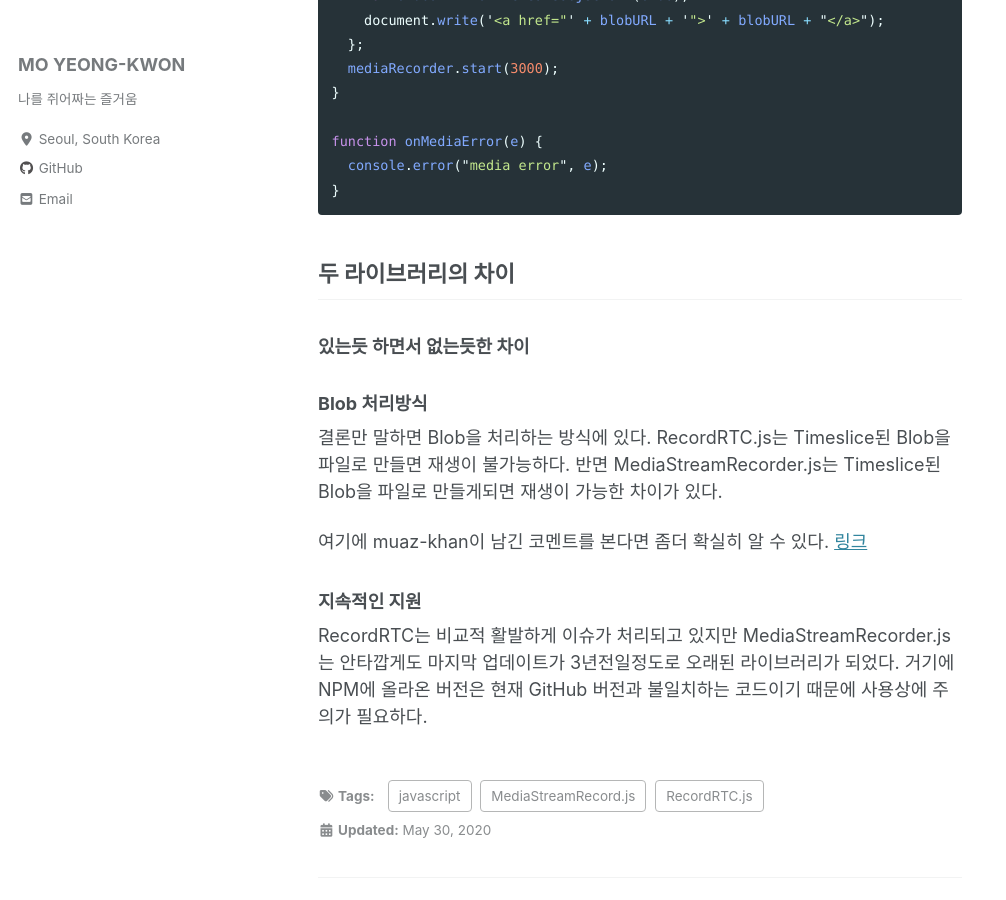
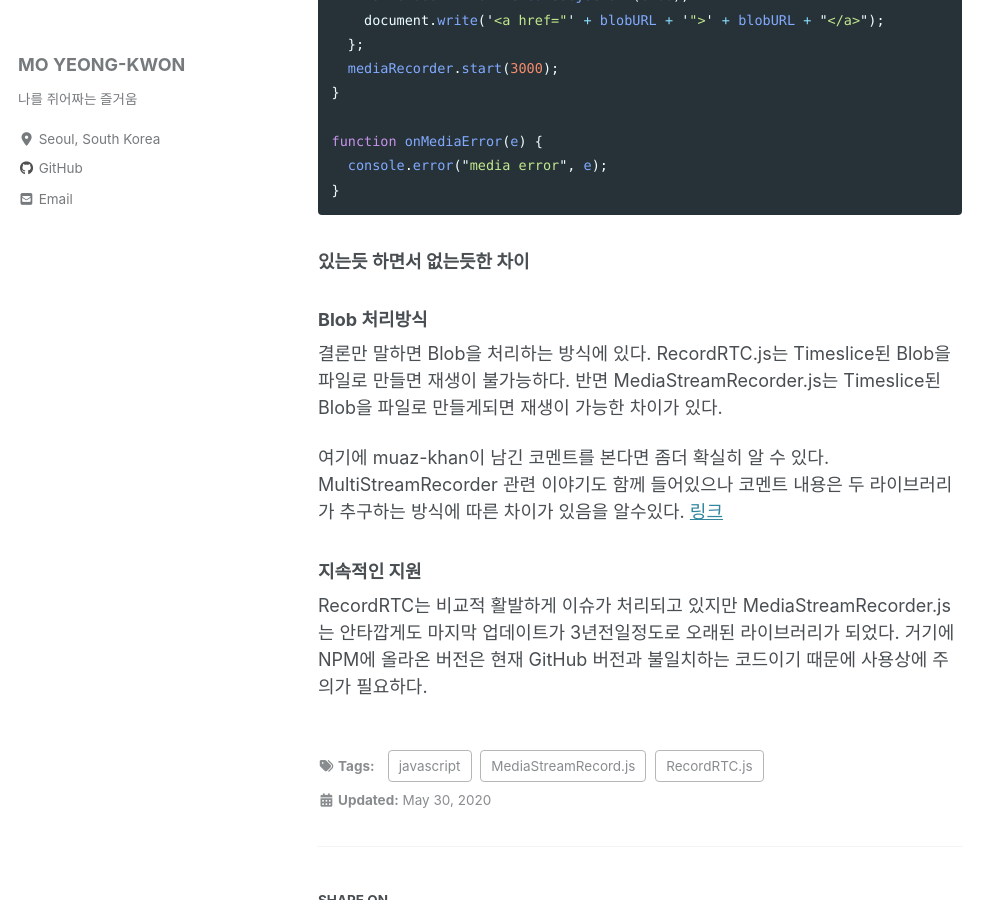
Before and after one commit to momoci99/momoci99.github.io, a Jekyll site: the page built from _posts/2020-05-30-JsReocrdStreamLib.md, in a window 1280 px wide and 900 px high, scrolled down 2484 px. Shown: the whole window, without its empty margins (0-1006 px from the left). Built offline with Jekyll 4.4.1, drawn with Linux system fonts in a browser that asks for light colours; cached includes are drawn as plain includes; nearby versions of some CDN libraries; comment, search, counter and statistics services are not loaded.

Commit message:
Fix line

````diff
--- a/_posts/2020-05-30-JsReocrdStreamLib.md
+++ b/_posts/2020-05-30-JsReocrdStreamLib.md
@@ -93,15 +93,13 @@ function onMediaError(e) {
 }
 ```
 
-## 두 라이브러리의 차이
-
 ### 있는듯 하면서 없는듯한 차이
 
 ### Blob 처리방식
 
 결론만 말하면 Blob을 처리하는 방식에 있다. RecordRTC.js는 Timeslice된 Blob을 파일로 만들면 재생이 불가능하다. 반면 MediaStreamRecorder.js는 Timeslice된 Blob을 파일로 만들게되면 재생이 가능한 차이가 있다.
 
-여기에 muaz-khan이 남긴 코멘트를 본다면 좀더 확실히 알 수 있다. [링크](https://github.com/muaz-khan/RecordRTC/issues/134#issuecomment-228486551)
+여기에 muaz-khan이 남긴 코멘트를 본다면 좀더 확실히 알 수 있다. MultiStreamRecorder 관련 이야기도 함께 들어있으나 코멘트 내용은 두 라이브러리가 추구하는 방식에 따른 차이가 있음을 알수있다. [링크](https://github.com/muaz-khan/RecordRTC/issues/134#issuecomment-228486551)
 
 ### 지속적인 지원
 
````
